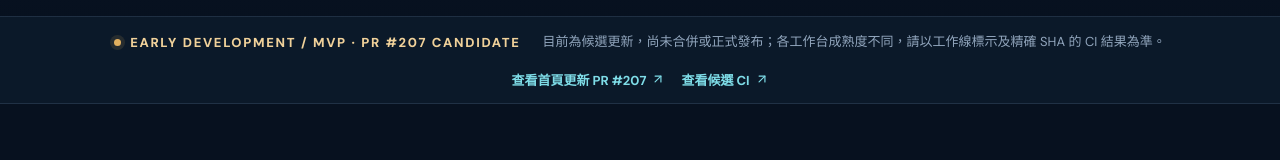
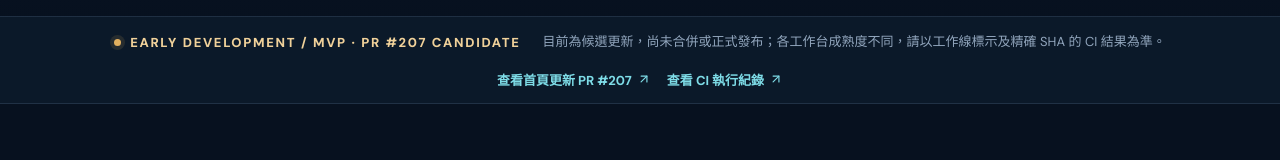
Before and after one commit to X84657465/global-citizen-ai-network, a Next.js app: page / in a window 1280 px wide. Shown: the part 782-942 px from the top of the page. Built offline with nearby package versions, Linux system fonts and the light colour scheme.

Commit message:
fix(home): link current CI history without stale run id

```diff
--- a/app/page.tsx
+++ b/app/page.tsx
@@ -64,7 +64,7 @@ export default function HomePage() {
     </div>
     <div className={styles.heroVisual}><div className={styles.visualGlow}/><div className={styles.visualFrame}><Image src="/brand/gcan-hero.svg" alt="GCAN 全球 AI 協作網路品牌主視覺" width={1600} height={520} priority className={styles.heroImage} sizes="(max-width: 900px) 100vw, 52vw"/></div><div className={styles.visualTagTop}><span className={styles.liveDot}/> A–O 十五條工作線 + P 治理層</div><div className={styles.visualTagBottom}><Network size={15}/> INDEPENDENT · CONNECTED · REVIEWED</div></div>
    </div><div className={styles.heroBottom}><div className={styles.heroBottomLabel}>THE GCAN OPERATING MODEL</div><div className={styles.heroFact}><b>15 + 1</b><span>十五條工作線 + 一個治理層</span></div><div className={styles.heroFact}><b>01</b><span>共用證據協作閉環</span></div><div className={styles.heroFact}><b>A–O OWNED</b><span>十五條工作線獨立負責與版本管理</span></div><div className={styles.heroFact}><b>P GOVERNANCE</b><span>整合前審核、測試與治理</span></div></div></section>
-   <section className={styles.stageBar} aria-label="專案狀態"><div className={styles.stageLabel}><span/> EARLY DEVELOPMENT / MVP · PR #207 CANDIDATE</div><p>目前為候選更新，尚未合併或正式發布；各工作台成熟度不同，請以工作線標示及精確 SHA 的 CI 結果為準。</p><div className={styles.stageLinks}><a href="https://github.com/X84657465/global-citizen-ai-network/pull/207" target="_blank" rel="noreferrer">查看首頁更新 PR #207 <ArrowUpRight size={14}/></a><a href="https://github.com/X84657465/global-citizen-ai-network/actions/runs/44906247087" target="_blank" rel="noreferrer">查看候選 CI <ArrowUpRight size={14}/></a></div></section>
+   <section className={styles.stageBar} aria-label="專案狀態"><div className={styles.stageLabel}><span/> EARLY DEVELOPMENT / MVP · PR #207 CANDIDATE</div><p>目前為候選更新，尚未合併或正式發布；各工作台成熟度不同，請以工作線標示及精確 SHA 的 CI 結果為準。</p><div className={styles.stageLinks}><a href="https://github.com/X84657465/global-citizen-ai-network/pull/207" target="_blank" rel="noreferrer">查看首頁更新 PR #207 <ArrowUpRight size={14}/></a><a href="https://github.com/X84657465/global-citizen-ai-network/actions" target="_blank" rel="noreferrer">查看 CI 執行紀錄 <ArrowUpRight size={14}/></a></div></section>
    <section className={styles.pillarsSection} id="pillars"><Heading label="THE PLATFORM" title="四大平台價值，承載 A–O 十五條工作線與 P 治理" text="四大價值描述 GCAN 最終要提供的公共能力；A–O 十五條工作線各自負責建設、驗證與持續改善；P 是適用於 A–O 與整體產品的橫向治理層。"/><div className={styles.pillarGrid}>{pillars.map(({n,title,text,icon:Icon})=><article className={styles.pillarCard} key={n}><div className={styles.pillarTop}><span>{n}</span><div className={styles.pillarIcon}><Icon size={21}/></div></div><h3>{title}</h3><p>{text}</p></article>)}</div></section>
    <section className={styles.workstreamsSection} id="workstreams"><div className={styles.workstreamsTop}><Heading label="15 ENGINEERING WORKSTREAMS + P GOVERNANCE" title="A–O 十五條工作線，P 橫向治理、協同整合" text="A–O 各線都有獨立使命、職責、功能範圍、版本與驗收證據；P 提供共同治理底線。I–O 依路線圖分階段建置，規劃或研究中的能力不代表已正式上線。"/><a className={styles.textLink} href="https://github.com/X84657465/global-citizen-ai-network/blob/main/docs/engineering-governance.md" target="_blank" rel="noreferrer">閱讀 A–P 治理規範 <ArrowUpRight size={15}/></a></div>
     <div className={styles.trackGrid}>{tracks.map(({code,title,subtitle,mission,scope,status,href,action,external,icon:Icon})=>{const body=<><div className={styles.trackTop}><span className={styles.trackCode}>{code === "P" ? "GOVERNANCE LAYER · P" : `WORKSTREAM · ${code}`}</span><span className={styles.trackOrb}><Icon size={21}/></span></div><div className={styles.trackTitleGroup}><h3>{title}</h3><span>{subtitle}</span></div><p className={styles.trackMission}>{mission}</p><ul className={styles.trackScope}>{scope.map(item=><li key={item}><CheckCircle2 size={13}/>{item}</li>)}</ul><div className={styles.trackFooter}><span className={styles.trackStatus}>{status}</span><span className={styles.trackAction}>{action} <ArrowUpRight size={15}/></span></div></>;return external?<a className={styles.trackCard} data-track={code} href={href} key={code} target="_blank" rel="noreferrer" aria-label={action+"（開啟 GitHub 工程分支）"}>{body}</a>:<Link className={styles.trackCard} data-track={code} href={href} key={code} aria-label={action}>{body}</Link>;})}</div>
```
